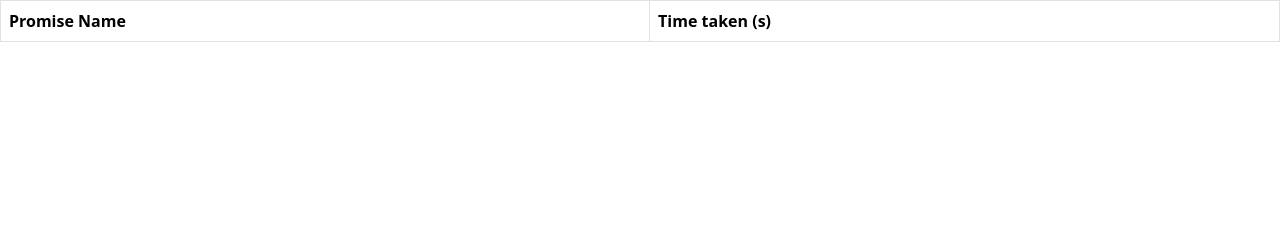
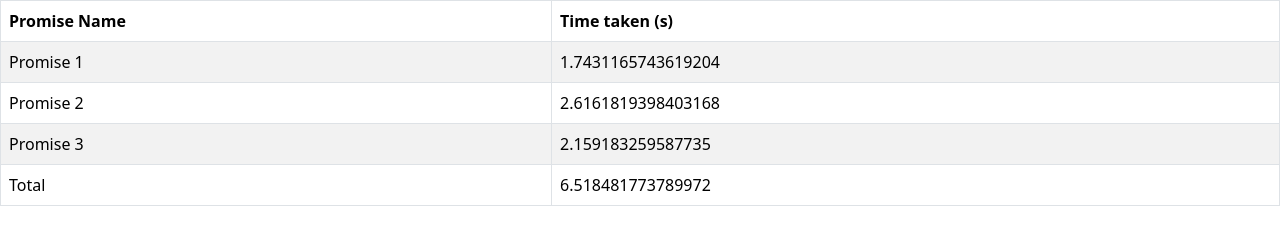
Before and after one commit to acciojob/wait-for-multiple-promises-abderaj17, a website: page main.html in a window 1280 px wide. Drawn offline with nearby package versions, Linux system fonts and the light colour scheme.

Commit message:
created a submission

```diff
--- a/main.html
+++ b/main.html
@@ -20,7 +20,11 @@
           <th>Time taken (s)</th>
         </tr>
       </thead>
-      <tbody id="output"></tbody>
+      <tbody id="output">
+		  <tr id="loadingRow">
+    <td colspan="2">Loading...</td>
+</tr>
+	  </tbody>
     </table>
 
     <script type="text/javascript" src="./script.js"></script>
--- a/script.js
+++ b/script.js
@@ -1 +1,38 @@
 //your JS code here. If required.
+function createPromise(index) {
+  let time = Math.random()*(3000-1000)+1000;
+	return new Promise((resolve, reject)=>{
+		setTimeout(()=>{
+			resolve([index, time/ 1000]);
+		}, time);
+	})
+}
+let promises = [createPromise(1), createPromise(2), createPromise(3)];
+
+Promise.all(promises).then((values) => {
+    console.log(values); // This will log array of results
+
+    let table = document.getElementById('output');
+
+    // Remove the 'Loading...' row
+    document.getElementById('loadingRow').remove();
+
+    let totalTime = 0;
+
+    // Add a row for each promise
+    for(let i = 0; i < values.length; i++) {
+        let row = table.insertRow();
+        let cell1 = row.insertCell(0);
+        let cell2 = row.insertCell(1);
+        cell1.innerHTML = "Promise " + values[i][0];
+        cell2.innerHTML = values[i][1];
+        totalTime += values[i][1];
+    }
+
+    // Add a row for total time
+    let row = table.insertRow();
+    let cell1 = row.insertCell(0);
+    let cell2 = row.insertCell(1);
+    cell1.innerHTML = "Total";
+    cell2.innerHTML = totalTime;
+});
```
